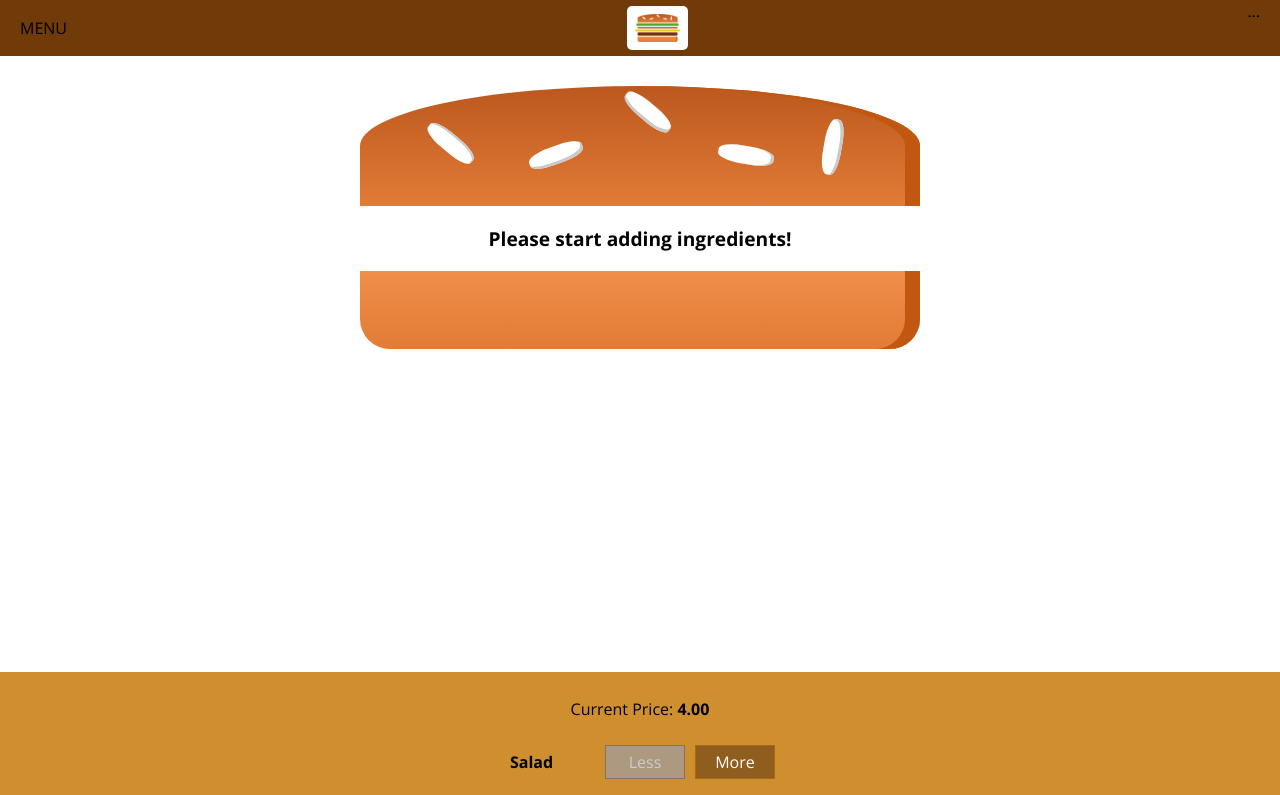
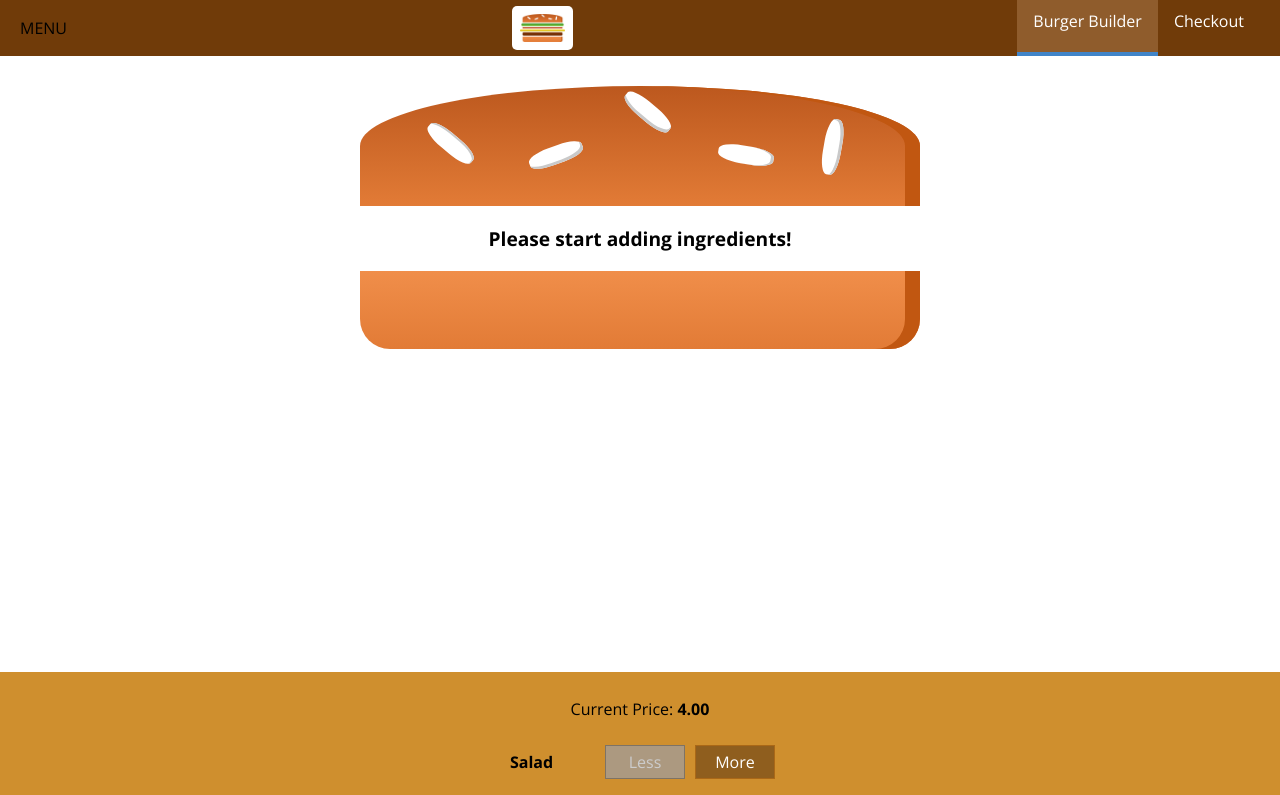
Before and after one commit to aashtonnz/udemy-react-burger-builder, a React (Create React App) app: page / in a window 1280 px wide. Shown: the top 795 px of the page. Built offline with nearby package versions, Linux system fonts and the light colour scheme.

Commit message:
Add reusable navigation items

```diff
--- /dev/null
+++ b/src/components/Navigation/NavigationItems/NavigationItem/NavigationItem.js
@@ -0,0 +1,15 @@
+import React from 'react';
+
+import classes from './NavigationItem.module.css';
+
+const navigationItem = (props) => (
+  <li className={classes.NavigationItem}>
+    <a
+      href={props.link}
+      className={props.active ? classes.active : null}>
+      {props.children}
+    </a>
+  </li>
+);
+
+export default navigationItem;
--- /dev/null
+++ b/src/components/Navigation/NavigationItems/NavigationItem/NavigationItem.module.css
@@ -0,0 +1,26 @@
+.NavigationItem {
+  margin: 0;
+  box-sizing: border-box;
+  display: flex;
+  height: 100%;
+  width: auto;
+  align-items: center;
+}
+
+.NavigationItem a {
+  color: white;
+  text-decoration: none;
+  height: 100%;
+  padding: 10px 16px;
+  border-bottom: 4px solid transparent;
+  box-sizing: border-box;
+  display: block;
+}
+
+.NavigationItem a:hover,
+.NavigationItem a:active,
+.NavigationItem a.active {
+  background-color: #8f5c2c;
+  border-bottom: 4px solid #4084c8;
+  color: white;
+}
--- /dev/null
+++ b/src/components/Navigation/NavigationItems/NavigationItems.js
@@ -0,0 +1,13 @@
+import React from 'react';
+
+import classes from './NavigationItems.module.css';
+import NavigationItem from './NavigationItem/NavigationItem';
+
+const navigationItems = () => (
+  <ul className={classes.NavigationItems}>
+    <NavigationItem link="/" active>Burger Builder</NavigationItem>
+    <NavigationItem link="/">Checkout</NavigationItem>
+  </ul>
+);
+
+export default navigationItems;
--- /dev/null
+++ b/src/components/Navigation/NavigationItems/NavigationItems.module.css
@@ -0,0 +1,8 @@
+.NavigationItems {
+  margin: 0;
+  padding: 0;
+  list-style: none;
+  display: flex;
+  align-items: center;
+  height: 100%;
+}
--- a/src/components/Navigation/Toolbar/Toolbar.js
+++ b/src/components/Navigation/Toolbar/Toolbar.js
@@ -2,13 +2,14 @@
 
 import classes from './Toolbar.module.css';
 import Logo from '../../Logo/Logo';
+import NavigationItems from '../NavigationItems/NavigationItems';
 
 const toolbar = (props) => (
   <header className={classes.Toolbar}>
     <div>MENU</div>
     <Logo />
     <nav>
-      ...
+      <NavigationItems />
     </nav>
   </header>
 );
```
